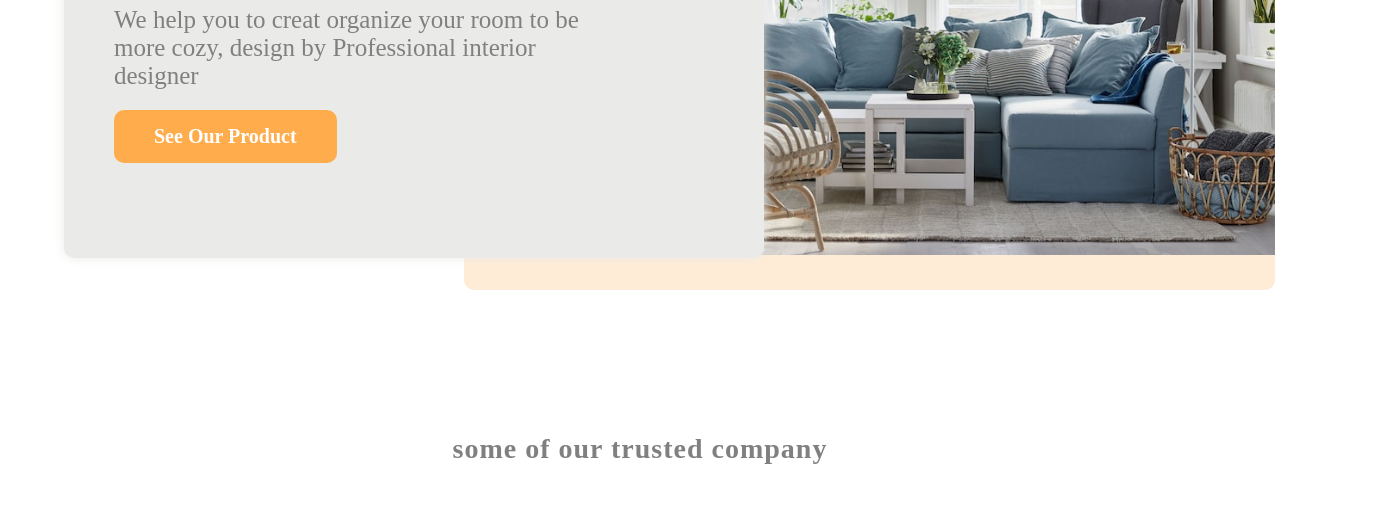
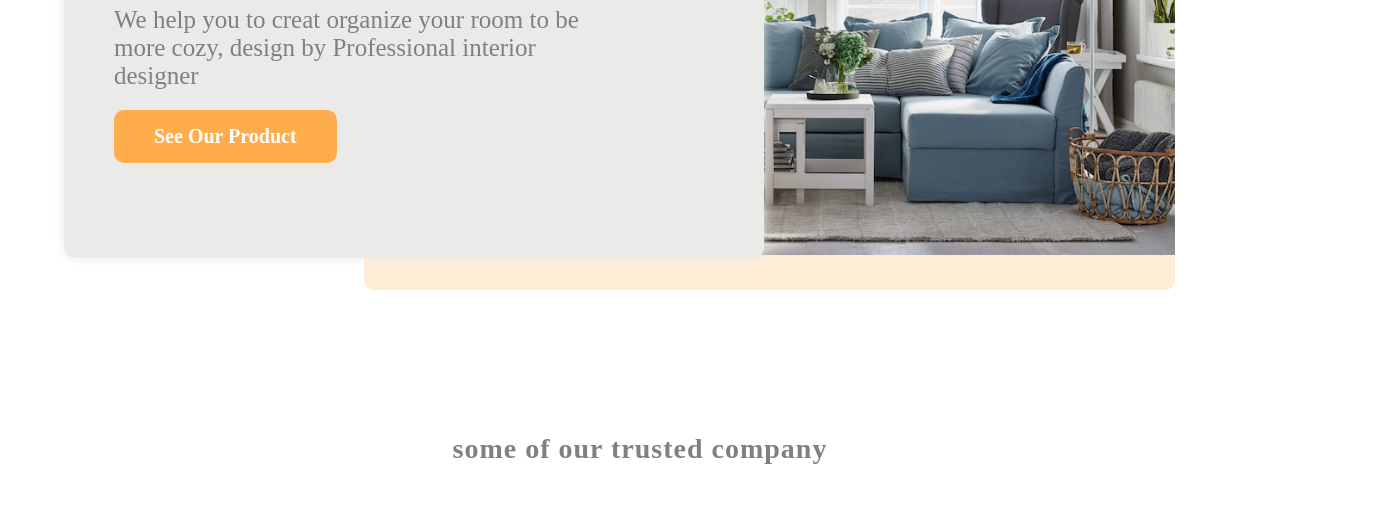
Before and after one commit to RAHULYA-2003/app, a plain HTML site: page index.html in a window 1280 px wide. Shown: the part 415-934 px from the top of the page, 1399 px wide, since content can reach past the window. Drawn offline with Linux system fonts and the light colour scheme; a web font is replaced by a local one.

Commit message:
Update style.css

```diff
--- a/style.css
+++ b/style.css
@@ -192,7 +192,7 @@ select{
     color: gray;
 }
 .col2  img{
-     margin: 10px 0px 0px 400px;
+     margin: 10px 0px 0px 300px;
      border-radius: 10px;
      height: 85%;
      border-left: 35px solid #FFECD6;
```
